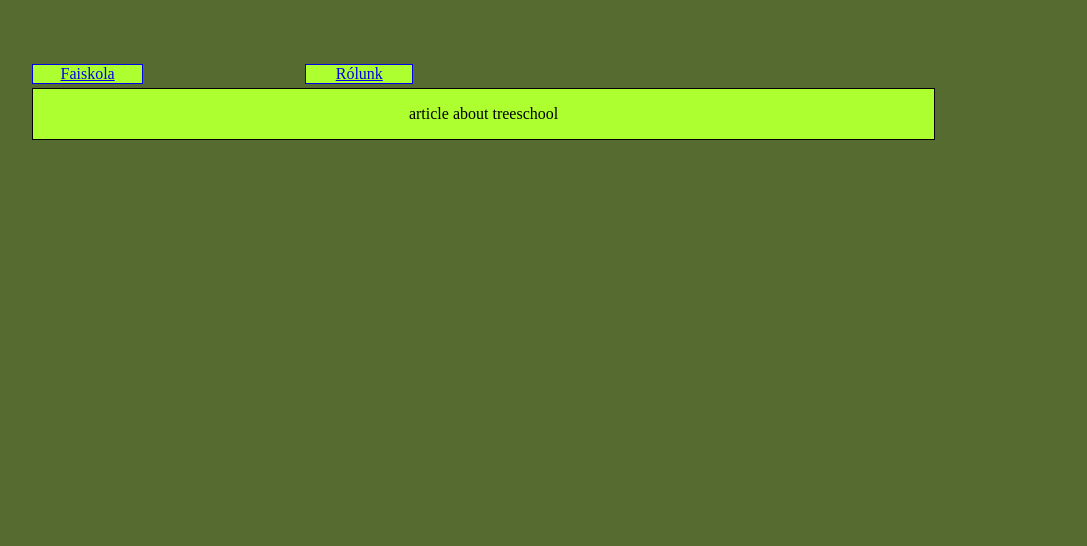
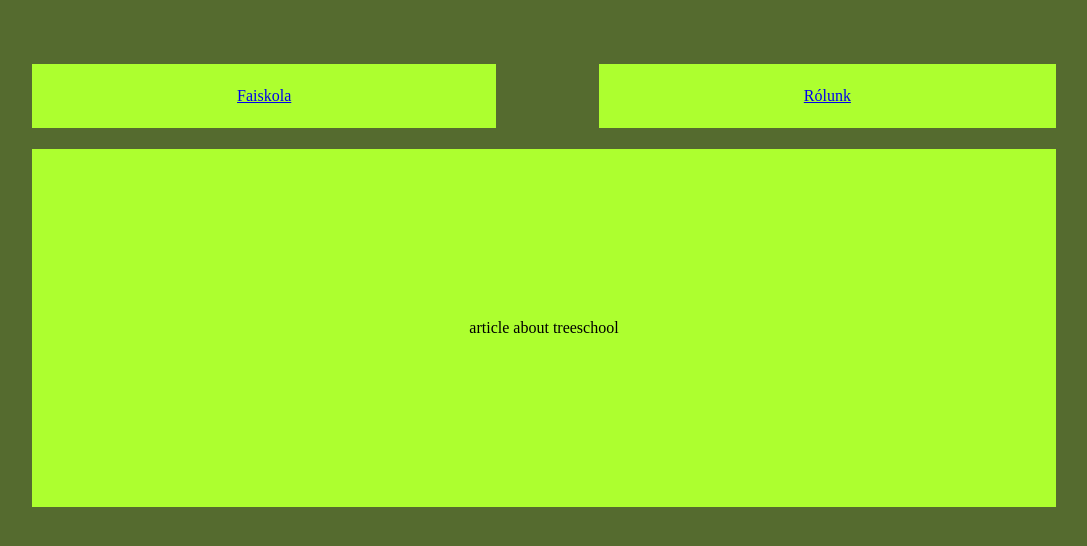
Before and after one commit to JuhaszBalint-pg/JB_VGY_FAISKOLA, a plain HTML site: page index.html in a window 1280 px wide. Shown: the whole page, without its empty margins (96-1183 px from the left). Drawn offline with Linux system fonts and the light colour scheme.

Commit message:
main frame not-complete

```diff
--- a/index.css
+++ b/index.css
@@ -1,22 +1,22 @@
 main {
     display: grid;
     grid-template-areas:
-        "item1 item2"
-        "item3 item3";
+        "nav"
+        "item3";
     gap: 5%;
 }
 
-    nav {
-        display: grid;
-        grid-template-areas: "item1 item2";
-    }
+nav {
+    display: grid;
+    grid-template-areas: "item1 item2";
+    gap: 10%;
+}
 
 
 @media (max-width: 500px){
     main {
         grid-template-areas:
-        "item1"
-        "item2"
+        "nav"
         "item3";
     }
 
@@ -31,21 +31,30 @@ main {
 /*     background-image: ; */
     background-color: greenyellow;
     grid-area: item1;
-    width: 40%;
-    border: 1px, solid;
+    padding: 5%;
+}
+
+#item1.hover {
+
 }
 
 #item2 {
 /*     background-image: ; */
     background-color: greenyellow;
     grid-area: item2;
-    width: 40%;
-    border: 1px solid;
+    padding: 5%;
+}
+
+#item2.hover {
+
 }
 
 #item3 {
     background-color: greenyellow;
     grid-area: item3;
-    width: 88%;
-    border: 1px solid;
+    padding: 15%;
 }
+
+#item.hover {
+
+}
```
